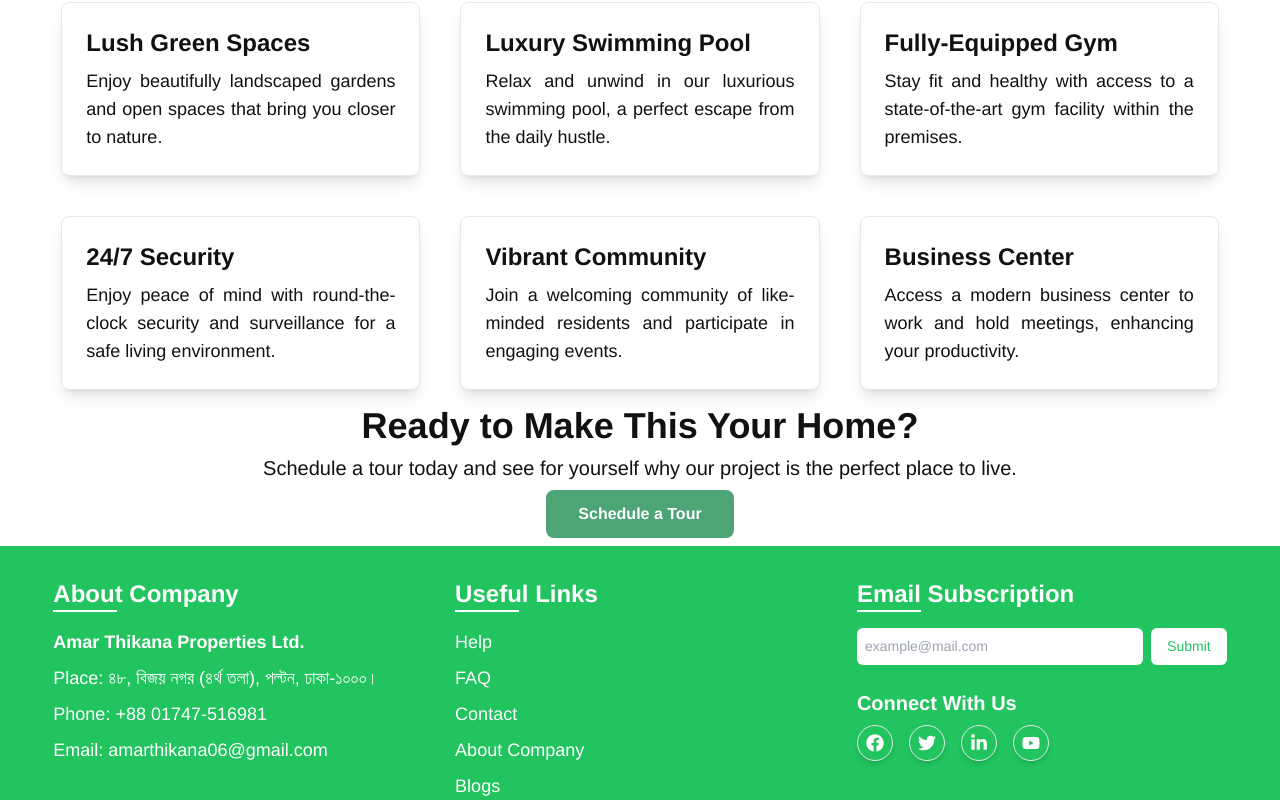
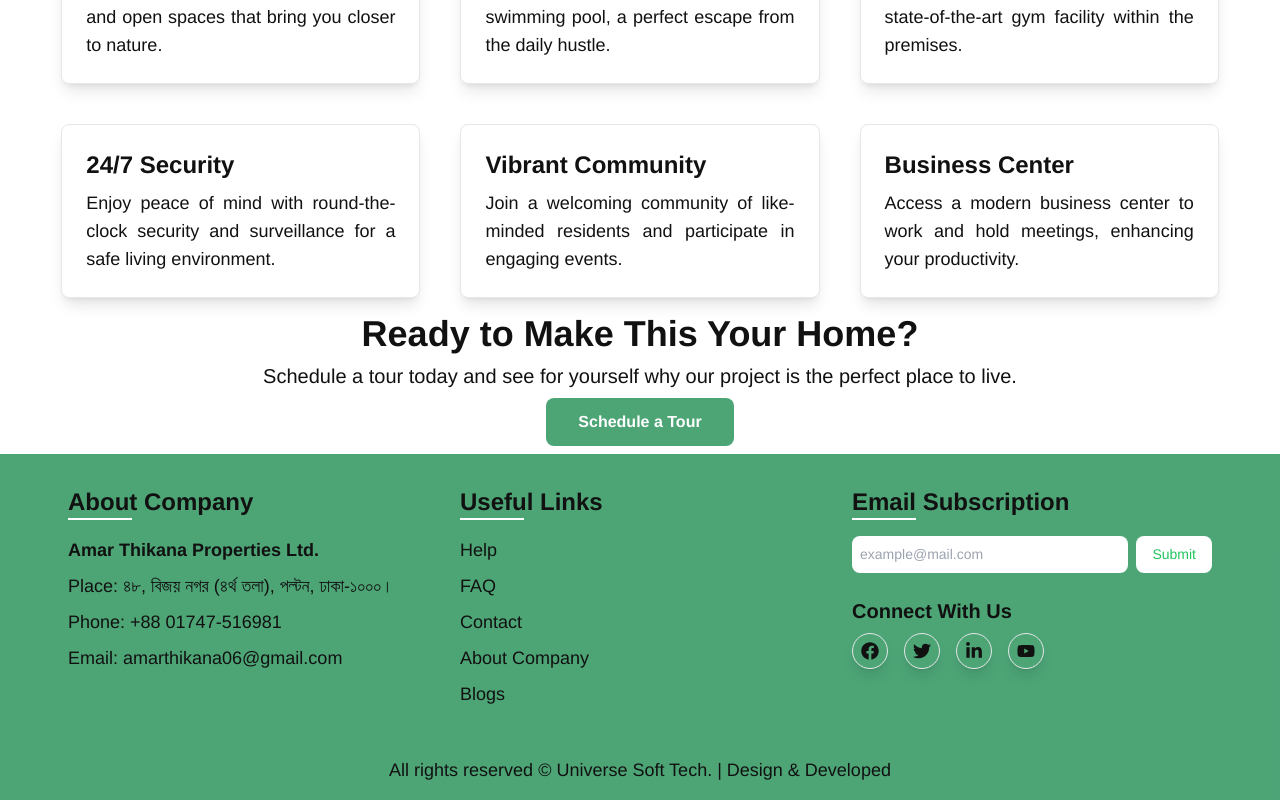
Before and after one commit to universeIt137/RealState-FrontEnd, a React (Vite) app: page / in a window 1280 px wide. Shown: the part 4278-5078 px from the top of the page. Built offline with nearby package versions, Linux system fonts and the light colour scheme; no server answers.

Commit message:
project details page design completed

```diff
--- a/src/components/footer/Footer.jsx
+++ b/src/components/footer/Footer.jsx
@@ -4,32 +4,32 @@ import { Link } from 'react-router-dom';
 
 const Footer = () => {
   return (
-    <footer className="bg-[#21c45e] py-8">
-      <div className="w-11/12 mx-auto text-white">
+    <footer className="bg-[#027f3d] bg-opacity-70  lg:py-8 p-4 ">
+      <div className="w-11/12 mx-auto text-black">
 
         {/* Top Section: About, Useful Links, Subscription */}
-        <div className="flex flex-col gap-8 md:flex-row md:justify-between md:items-start">
+        <div className="flex flex-col lg:gap-8 lg:flex-row lg:justify-between lg:items-start">
 
           {/* About Company */}
-          <div className="md:w-1/3">
-            <h2 className="text-xl md:text-2xl font-semibold">About Company</h2>
-            <hr className="w-16 border-white border-t-2 mb-4" />
-            <p className="font-bold text-lg">Amar Thikana Properties Ltd.</p>
-            <p className="text-sm md:text-lg mt-2">Place: ৪৮, বিজয় নগর (৪র্থ তলা), পল্টন, ঢাকা-১০০০।</p>
-            <p className="text-sm md:text-lg mt-2">Phone: +88 01747-516981</p>
-            <p className="text-sm md:text-lg mt-2">Email: amarthikana06@gmail.com</p>
+          <div className="lg:w-1/3">
+            <h2 className=" lg:text-2xl  font-bold">About Company</h2>
+            <hr className="w-16 border-white border-t-2 lg:mb-4 mb-2 " />
+            <p className="font-bold lg:text-lg">Amar Thikana Properties Ltd.</p>
+            <p className="text-[9px] lg:text-lg mt-1 lg:mt-2">Place: ৪৮, বিজয় নগর (৪র্থ তলা), পল্টন, ঢাকা-১০০০।</p>
+            <p className="text-[9px] lg:text-lg mt-1 lg:mt-2">Phone: +88 01747-516981</p>
+            <p className="text-[9px] lg:text-lg mt-1 lg:mt-2">Email: amarthikana06@gmail.com</p>
           </div>
 
           {/* Useful Links */}
-          <div className="md:w-1/3">
-            <h2 className="text-xl md:text-2xl font-semibold">Useful Links</h2>
-            <hr className="w-16 border-white border-t-2 mb-4" />
-            <ul className="space-y-2">
+          <div className="lg:w-1/3">
+            <h2 className="lg:text-2xl mt-2 lg:mt-0  font-bold">Useful Links</h2>
+            <hr className="w-16 border-white border-t-2 lg:mb-4 mb-1 " />
+            <ul className="lg:space-y-2 -space-y-1 ">
               {['Help', 'FAQ', 'Contact', 'About Company', 'Blogs'].map((linkText, index) => (
                 <li key={index}>
                   <Link
                     to=""
-                    className="text-sm md:text-lg hover:text-black hover:underline transform transition duration-300 hover:scale-105"
+                    className="text-[10px] lg:text-lg hover:text-black hover:underline transform transition duration-300 hover:scale-105"
                   >
                     {linkText}
                   </Link>
@@ -39,29 +39,29 @@ const Footer = () => {
           </div>
 
           {/* Email Subscription */}
-          <div className="md:w-1/3">
-            <h2 className="text-xl md:text-2xl font-semibold">Email Subscription</h2>
-            <hr className="w-16 border-white border-t-2 mb-4" />
+          <div className="lg:w-1/3">
+            <h2 className="lg:text-2xl mt-2 lg:mt-0  font-bold">Email Subscription</h2>
+            <hr className="w-16 border-white border-t-2 mb-2 lg:mb-4" />
             <form className="flex gap-2">
               <input
                 type="email"
                 placeholder="example@mail.com"
-                className="w-full p-2 text-gray-800 rounded-md focus:outline-none focus:ring-2 focus:ring-green-500"
+                className="lg:w-full p-1 lg:p-2 text-gray-800 rounded-lg focus:outline-none focus:ring-2 focus:ring-green-500"
               />
               <button
                 type="submit"
-                className="bg-white text-[#21c45e] px-4 py-2 rounded-md hover:bg-green-600 transition"
+                className="bg-white text-[#21c45e] px-4 py-2 rounded-lg hover:bg-green-600 transition"
               >
                 Submit
               </button>
             </form>
 
             {/* Social Media Links */}
-            <div className="mt-6">
-              <h2 className="text-xl font-semibold mb-2">Connect With Us</h2>
-              <div className="flex space-x-4">
+            <div className="lg:mt-6 mt-2 ">
+              <h2 className="lg:text-xl font-semibold mb-2">Connect With Us</h2>
+              <div className="flex space-x-2 lg:space-x-4">
                 {[FaFacebook, FaTwitter, FaLinkedinIn, FaYoutube].map((Icon, index) => (
-                  <Link key={index} to="" className="p-2 border rounded-full shadow-md">
+                  <Link key={index} to="" className="lg:p-2 p-1 border rounded-full shadow-lg">
                     <Icon className="text-lg" />
                   </Link>
                 ))}
@@ -72,8 +72,8 @@ const Footer = () => {
       </div>
 
       {/* Footer Bottom */}
-      <div className="bg-green-500 text-white text-center py-4 mt-8">
-        <p className="text-sm">
+      <div className="bg-green-500 text-black text-center lg:py-4 lg:mt-8 mt-3 ">
+        <p className="lg:text-lg text-[12px] ">
           All rights reserved © Universe Soft Tech. | Design & Developed
         </p>
       </div>
--- a/src/pages/clientSide/home-page/ProjectFeatureImgGallery.jsx
+++ b/src/pages/clientSide/home-page/ProjectFeatureImgGallery.jsx
@@ -65,7 +65,7 @@ const ProjectFeatureImgGallery = () => {
         <div className="fixed inset-0 bg-black bg-opacity-80 flex justify-center items-center z-50">
           <div className="relative">
             <button
-              className="absolute top-4 right-4 p-3 text-white font-bold text-2xl bg-[#21c45e] rounded-full"
+              className="absolute top-4 right-4 p-3 text-white font-bold text-2xl bg-black rounded-full"
               onClick={closeModal} // Close modal
             >
               <IoCloseSharp size={30} />
--- a/src/pages/clientSide/home-page/ProjectFeatureVideoGallery.jsx
+++ b/src/pages/clientSide/home-page/ProjectFeatureVideoGallery.jsx
@@ -2,6 +2,7 @@ import React, { useEffect, useState } from 'react';
 import ReactPlayer from 'react-player';
 import { AiOutlinePlayCircle, AiOutlinePauseCircle } from "react-icons/ai";
 import { IoMdCloseCircleOutline } from 'react-icons/io';
+import { IoCloseSharp } from 'react-icons/io5';
 
 // Sample video data
 const videosData = [
@@ -72,7 +73,7 @@ const ProjectFeatureVideoGallery = () => {
 
     return (
         <div className="mx-auto relative w-full overflow-hidden">
-            <h1 className="md:text-3xl my-2 font-bold text-center text-black md:mb-8">Video Gallery</h1>
+            <h1 className="md:text-3xl  font-bold text-center text-black "></h1>
 
             {/* Container for images with horizontal scroll */}
             <div className="relative w-full overflow-hidden">
@@ -83,12 +84,12 @@ const ProjectFeatureVideoGallery = () => {
                     }}
                 >
                     {videosData.map((video, index) => (
-                        <div key={index} className="relative flex-shrink-0 w-full sm:w-1/2 md:w-1/3 px-1">
+                        <div key={index} className="relative  flex-shrink-0 w-full sm:w-1/2 md:w-1/3 px-1 ">
                             <img
                                 src={video.thumbnail}
                                 alt={video.title}
                                 onClick={() => openModal(video)}
-                                className="w-full h-56 object-cover rounded-lg shadow-md cursor-pointer"
+                                className="w-full h-52 object-cover rounded-lg shadow-md cursor-pointer"
                             />
                             <div className="absolute inset-0 hidden group-hover:flex items-center justify-center">
                                 <AiOutlinePlayCircle
@@ -105,9 +106,9 @@ const ProjectFeatureVideoGallery = () => {
                 <div className="fixed inset-0 bg-black bg-opacity-80 flex items-center justify-center z-50">
                     <button
                         onClick={closeModal}
-                        className="absolute top-4 right-4 text-2xl text-gray-300 z-10"
+                        className="absolute top-4 right-4 text-2xl bg-green p-2 rounded-full text-gray-300 z-10"
                     >
-                        <IoMdCloseCircleOutline />
+                        <IoCloseSharp size={30} />
                     </button>
 
                     {/* Modal for Video Player */}
```
Also changed, not shown: src/pages/clientSide/project-details-page/ProjectDetails.jsx (+42 -39 lines).
